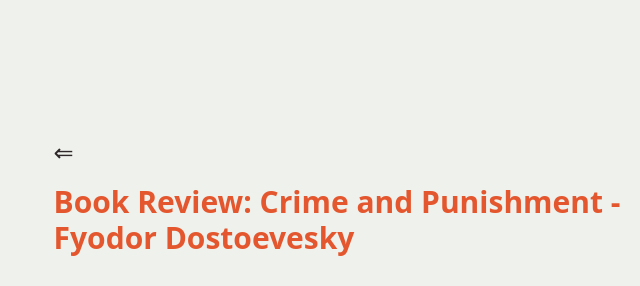
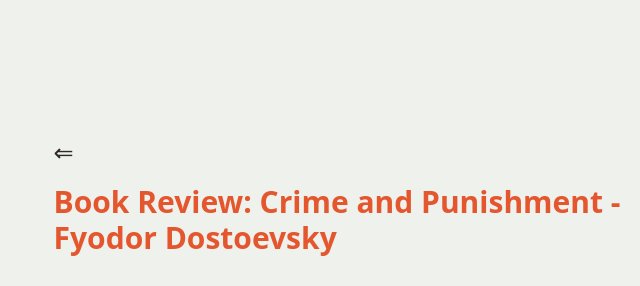
Before and after one commit to elvisnipah/a-new-blog, an Astro site: page /posts/crime-and-punishment in a window 1280 px wide. Shown: the top 286 px of the page, 289-929 px from the left. Built offline with nearby package versions, Linux system fonts and the light colour scheme; Astro itself is replaced by a stand-in of ours.

Commit message:
fix typo in title

```diff
--- a/src/content/blog/crime-and-punshment.md
+++ b/src/content/blog/crime-and-punshment.md
@@ -5,7 +5,7 @@ description: "A review on the book 'Crime and Punishment' by Fyodor Dostoevsky"
 publishDate: "2024-12-08"
 tags: ["book"]
 ---
-# Book Review: Crime and Punishment - Fyodor Dostoevesky
+# Book Review: Crime and Punishment - Fyodor Dostoevsky
 ![Crime and Punishment book cover](../../assets/crime-and-punishment-35.jpg)
 
 Fyodor Dostoevsky’s *Crime and Punishment* is a dreary and sad book. The plot itself isn't necessarily a sad one, but its main character is, overwhelmingly so. There is little joy in this book, and any positive emotion is quickly sapped away by the melancholy of our protagonist, Raskolnikov. Raskolnikov is a student who, due to financial hardship, has to drop out of college temporarily. He conceives the idea that there are men on this earth who should not be forced to conform to the rules that apply to the average person. These men are destined for greatness, and the laws of society are merely suggestions to them. He believes he might just be one of these chosen few and plans a horrible crime to alleviate his poverty and, as a result, catapult himself into greatness. The problem with this plan is Raskolnikov’s own mental anguish. Even before committing the crime, he is tormented by his own sense of morality, and this only intensifies after the deed is done.
```
